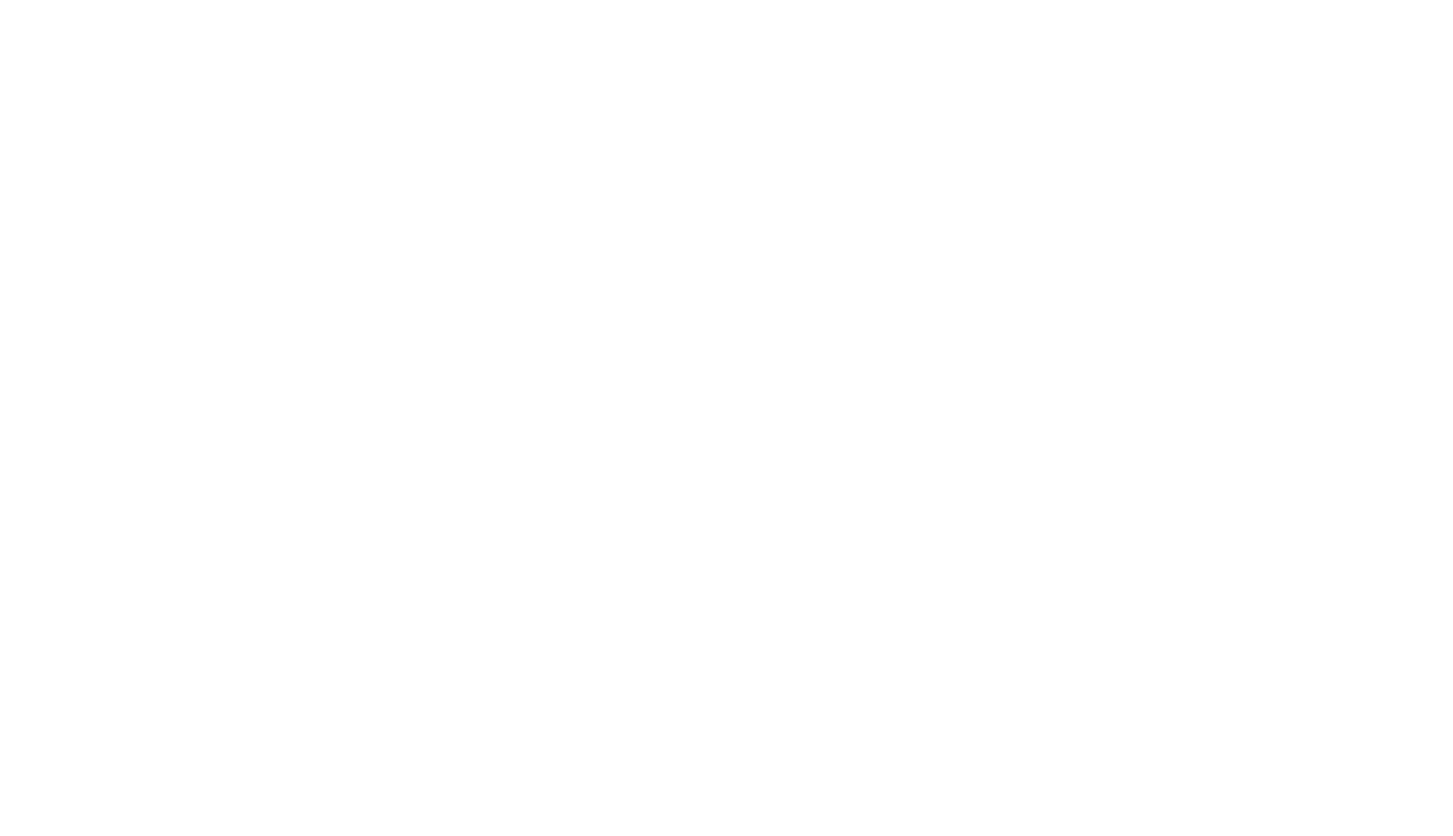
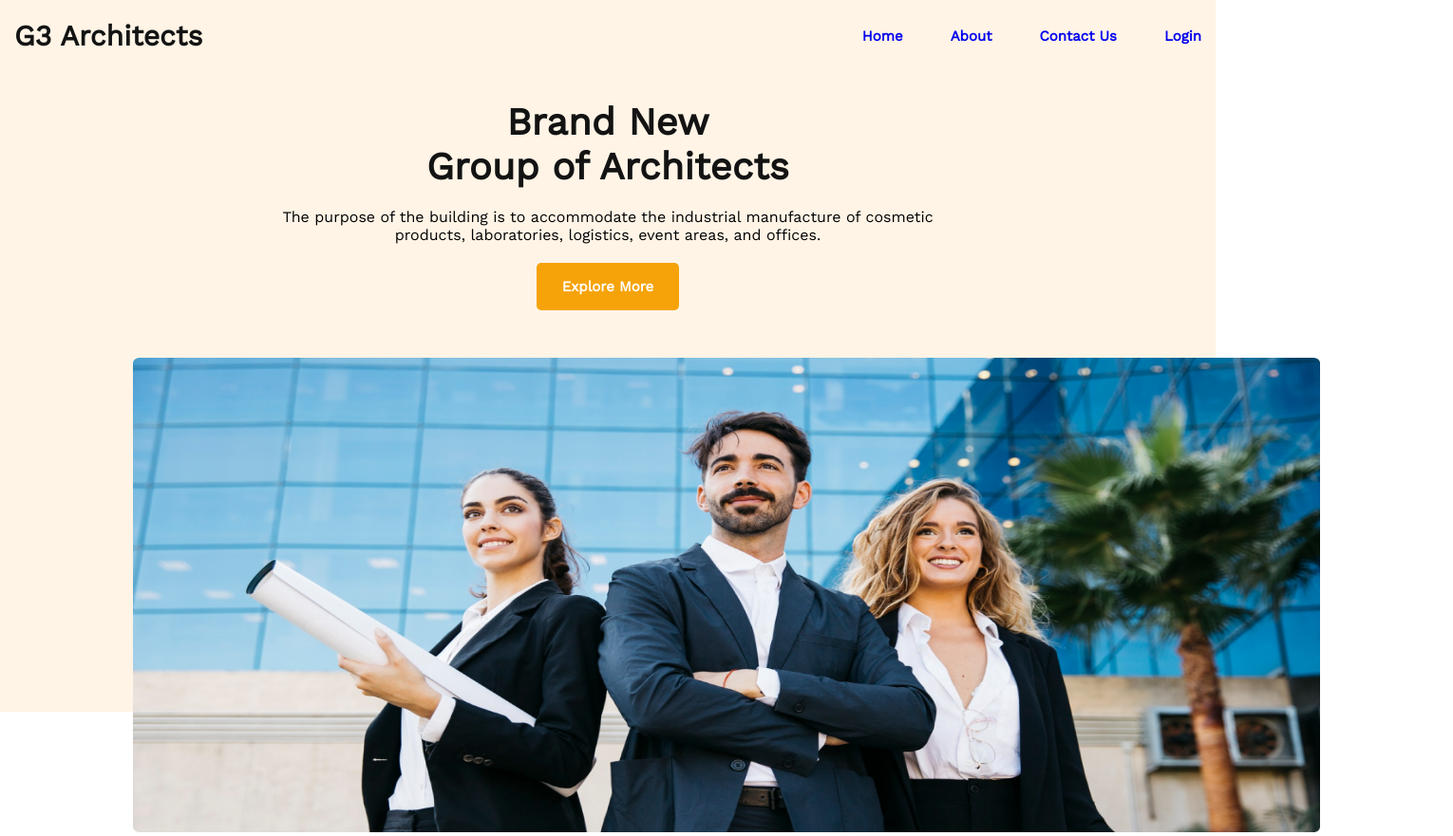
Before and after one commit to JobaerAbdi/second-assignment, a plain HTML site: page index.html in a window 1280 px wide. Shown: the whole page at 95% size, 1530 px wide, since content can reach past the window. Before the commit the page ends 800 px from the top, so only its background shows below. Drawn offline with nearby package versions, Linux system fonts and the light colour scheme.

Commit message:
Header section push

```diff
--- a/index.html
+++ b/index.html
@@ -8,6 +8,28 @@
     <link rel="stylesheet" href="styles/style.css">
 </head>
 <body>
-
+    <!-- -----------------header section start---------------------->
+    <header class="header-section">
+        <nav>
+            <div class="nav-brand">
+                <h2>G3 Architects</h2>
+            </div>
+            <div class="nav-links">
+                <a href="#">Home</a>
+                <a href="#">About</a>
+                <a href="#">Contact Us</a>
+                <a href="#">Login</a>
+            </div>
+        </nav>
+        <div class="header-content">
+            <h1>Brand New <br> Group of Architects </h1>
+            <P> The purpose of the building is to accommodate the industrial manufacture of cosmetic <br> products, laboratories, logistics, event areas, and offices.</P>
+            <button class="btn-primary">Explore More</button>
+        </div>
+        <div class="banner-area">
+            <img src="images/banner.png" alt="">
+        </div>
+    </header>
+    <!-- -----------------header section end------------------------>
 </body>
 </html>
--- a/styles/style.css
+++ b/styles/style.css
@@ -1,5 +1,73 @@
+/* ---------* import google font-------- */
+@import url('https://fonts.googleapis.com/css2?family=Open+Sans&family=Poppins:wght@400;500&family=Work+Sans&display=swap');
+/* ---------universal section-------- */
 *{
     margin: 0;
     padding: 0;
     box-sizing: border-box;
+    font-family: 'Work Sans', sans-serif;
 }
+/* -------common section start----------- */
+.btn-primary{
+    width: 150px;
+    height: 50px;
+    background-color: rgb(245, 163, 9);
+    color: white;
+    font-size: 15px;
+    font-weight: bolder;
+    border: none;
+    border-radius: 5px;
+    margin-bottom: 50px;
+}
+
+/* -------header section start------------ */
+.header-section{
+    background-color: rgba(255, 144, 14, 0.1);
+    height: 750px;
+}
+nav{
+    display: flex;
+    justify-content: space-between;
+    align-items: center;
+    max-width: 1250px;
+    width: 100%;
+    padding-top: 20px;
+    margin: 0 auto;
+}
+.nav-brand{
+    font-size: 20px;
+    font-weight: bolder;
+    color: #131313;
+}
+.nav-links{
+    display: flex;
+    column-gap: 50px;
+    font-size: 15px;
+    font-weight: bold;
+    color: #424242;
+}
+.nav-links a{
+    text-decoration: none;
+}
+.header-content{
+    margin-top: 50px;
+    text-align: center;
+}
+.header-content P{
+    margin: 20px 0;
+}
+.header-content h1{
+    font-size: 40px;
+    color: #131313;
+    font-weight: bolder;
+}
+.banner-area{
+}
+.banner-area img{
+    max-width: 1250px;
+    width: 100%;
+    height: 500px;
+    margin: 0 140px;
+}
+
+/* -------header section end------------ */
```
